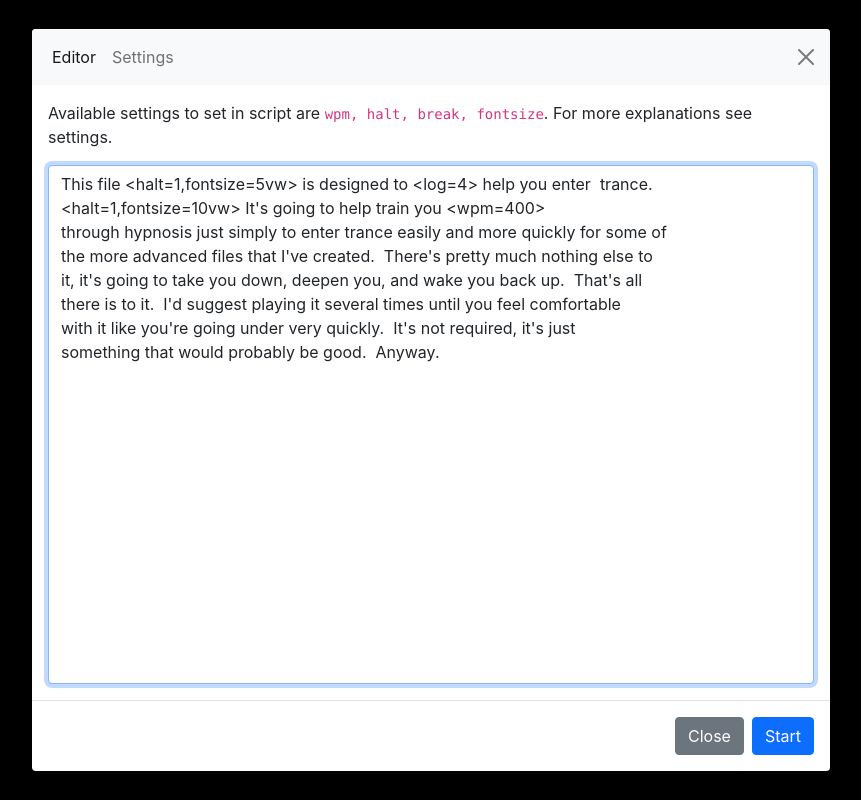
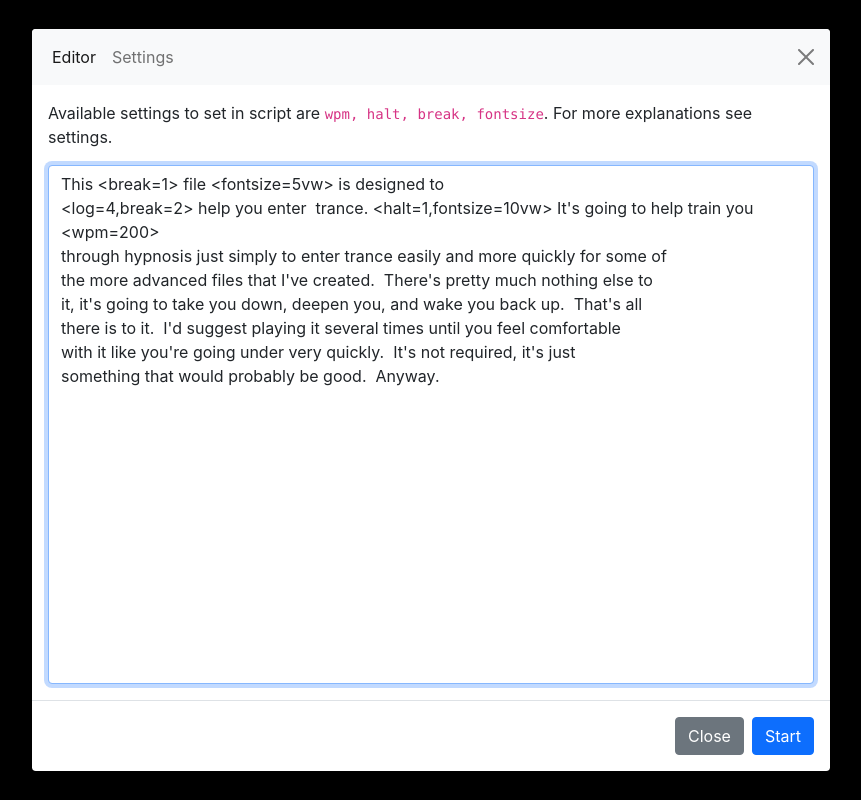
Before and after one commit to hypnoguy2/speed-reader-app, a React (Create React App) app: page / in a window 1280 px wide. Shown: the whole page, without its empty margins (209-1070 px from the left). Built offline with nearby package versions, Linux system fonts and the light colour scheme.

Commit message:
expose ref elements of hook

```diff
--- a/src/ScriptDisplay.tsx
+++ b/src/ScriptDisplay.tsx
@@ -3,12 +3,20 @@ import { standardWrapper, PivotFunctionType } from "./Helpers";
 import { OptionManagerType, useScript } from "./hooks/ScriptHook";
 
 export const useScriptDisplay = (initialScript: string) => {
-    const { index, currentWord, setWPM, haltFor, breakFor, addOptionManagers, ...script } =
-        useScript(initialScript, {
-            log: (val) => {
-                console.log(val);
-            },
-        });
+    const {
+        index,
+        currentWord,
+        indexRef,
+        wordsRef,
+        setWPM,
+        haltFor,
+        addOptionManagers,
+        ...script
+    } = useScript(initialScript, {
+        log: (val) => {
+            console.log(val);
+        },
+    });
 
     const [element, setElement] = useState<ReactNode>(<></>);
     const [pivotFunction, setPivotFunction] = useState<PivotFunctionType>(() => standardWrapper);
@@ -18,6 +26,13 @@ export const useScriptDisplay = (initialScript: string) => {
     const setFontsize = useCallback((value: string) => {
         fontsizeRef.current = value;
     }, []);
+
+    const breakFor = useCallback(
+        (value: number) => {
+            wordsRef.current.splice(indexRef.current + 2, 0, "", `<halt=${value}>`);
+        },
+        [indexRef, wordsRef]
+    );
 
     // Reading in script options
     useEffect(() => {
@@ -38,11 +53,11 @@ export const useScriptDisplay = (initialScript: string) => {
     }, [currentWord, pivotFunction]);
 
     return {
+        ...script,
         index,
         element,
         setWPM,
         breakFor,
         setPivotFunction,
-        ...script,
     };
 };
--- a/src/Scripts.tsx
+++ b/src/Scripts.tsx
@@ -1,7 +1,8 @@
 export const loremIpsum = `Lorem <break=3> ipsum dolor sit amet, \n\n<wpm=600, fontSize=9> consetetur sadipscing elitr, sed diam nonumy eirmod tempor <wpm=300>`;
 export const loremIpsum2 = `Lorem ipsum dolor sit amet, consetetur sadipscing elitr, sed diam nonumy eirmod tempor`;
 
-export const induction = `This file <halt=1,fontsize=5vw> is designed to <log=4> help you enter  trance. <halt=1,fontsize=10vw> It's going to help train you <wpm=400>
+export const induction = `This <break=1> file <fontsize=5vw> is designed to
+<log=4,break=2> help you enter  trance. <halt=1,fontsize=10vw> It's going to help train you <wpm=200>
 through hypnosis just simply to enter trance easily and more quickly for some of
 the more advanced files that I've created.  There's pretty much nothing else to
 it, it's going to take you down, deepen you, and wake you back up.  That's all
--- a/src/hooks/ScriptHook.tsx
+++ b/src/hooks/ScriptHook.tsx
@@ -113,8 +113,10 @@ export const useScript = (initialScript: string, manager: OptionManagerType = {}
 
     return {
         ...indexHook,
+        index: indexRef.current,
+        indexRef: indexRef,
         currentWord: splittedRef.current[index],
-        words: splittedRef.current,
+        wordsRef: splittedRef,
         handleStop,
         haltFor,
         breakFor,
```
